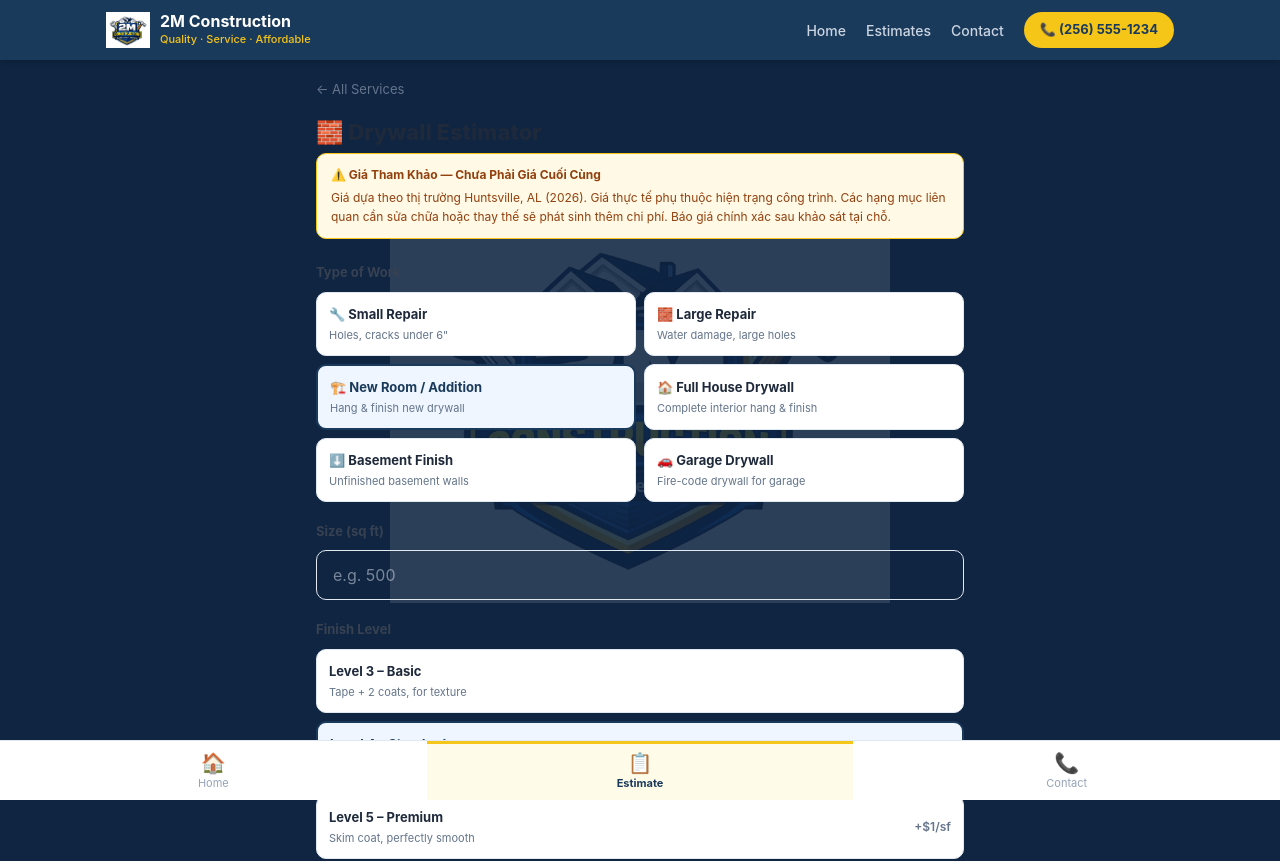
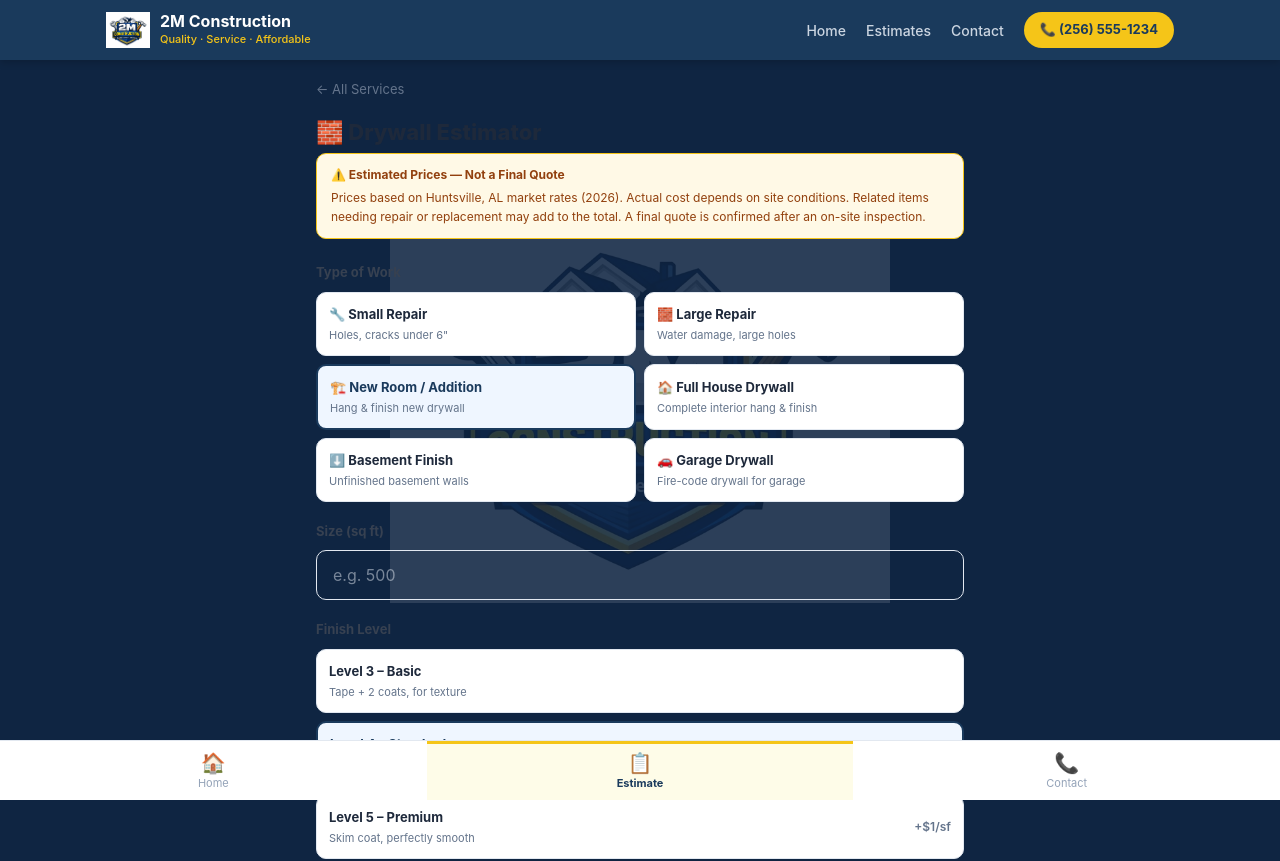
Before and after one commit to tomnguyen4484/2m-construction, a Next.js app: page /estimate/drywall in a window 1280 px wide. Shown: the top 861 px of the page. Built offline with nearby package versions, Linux system fonts and the light colour scheme.

Commit message:
Convert all Vietnamese text to English across all pages

```diff
--- a/app/estimate/bathroom/page.tsx
+++ b/app/estimate/bathroom/page.tsx
@@ -74,8 +74,8 @@ export default function BathroomEstimator() {
       <p style={{ color:'#64748B', fontSize:'13px', margin:'0 0 16px' }}>Huntsville, AL market rates 2026</p>
 
       <div style={{ background:'#FFF9E6', border:'1px solid #F5C518', borderRadius:'10px', padding:'12px 14px', marginBottom:'24px' }}>
-        <p style={{ fontSize:'12px', color:'#92400E', margin:'0 0 4px', fontWeight:700 }}>⚠️ Giá Tham Khảo — Chưa Phải Giá Cuối Cùng</p>
-        <p style={{ fontSize:'12px', color:'#92400E', margin:0, lineHeight:1.6 }}>Giá dựa theo thị trường Huntsville, AL (2026). Giá thực tế phụ thuộc hiện trạng công trình. Các hạng mục liên quan cần sửa chữa hoặc thay thế sẽ phát sinh thêm chi phí. Báo giá chính xác sau khảo sát tại chỗ.</p>
+        <p style={{ fontSize:'12px', color:'#92400E', margin:'0 0 4px', fontWeight:700 }}>⚠️ Estimated Prices — Not a Final Quote</p>
+        <p style={{ fontSize:'12px', color:'#92400E', margin:0, lineHeight:1.6 }}>Prices based on Huntsville, AL market rates (2026). Actual cost depends on site conditions. Related items needing repair or replacement may add to the total. A final quote is confirmed after an on-site inspection.</p>
       </div>
 
       {/* Scope */}
@@ -184,7 +184,7 @@ export default function BathroomEstimator() {
           <span>Total Estimate</span><span style={{ color:'#F5C518' }}>{fmt(total)}</span>
         </div>
         <p style={{ fontSize:'11px', color:'rgba(255,255,255,0.4)', margin:'12px 0 0' }}>
-          * Giá tham khảo. Chưa bao gồm phát sinh nếu có vấn đề ở plumbing/subfloor hiện tại.
+          * Estimate only. Does not include additional costs if plumbing or subfloor issues are found.
         </p>
       </div>
 
--- a/app/estimate/concrete/page.tsx
+++ b/app/estimate/concrete/page.tsx
@@ -152,7 +152,7 @@ export default function ConcreteEstimator() {
           <div style={{ display:'flex', justifyContent:'space-between', fontWeight:800, fontSize:'18px', borderTop:'1px solid rgba(255,255,255,0.2)', paddingTop:'12px', marginTop:'4px' }}>
             <span>Total Estimate</span><span style={{ color:'#F5C518' }}>{fmt(total)}</span>
           </div>
-          <p style={{ fontSize:'11px', color:'rgba(255,255,255,0.4)', margin:'12px 0 0' }}>* Giá tham khảo. Chưa bao gồm phát sinh do điều kiện đất nền hoặc truy cập công trình.</p>
+          <p style={{ fontSize:'11px', color:'rgba(255,255,255,0.4)', margin:'12px 0 0' }}>* Estimate only. Does not include additional costs due to soil conditions or site access.</p>
         </div>
       )}
 
--- a/app/estimate/deck/page.tsx
+++ b/app/estimate/deck/page.tsx
@@ -73,8 +73,8 @@ export default function DeckEstimator() {
       <h1 style={{ fontWeight:800, fontSize:'22px', color:'#1E293B', margin:'0 0 4px' }}>🏗️ Deck Estimator</h1>
 
       <div style={{ background:'#FFF9E6', border:'1px solid #F5C518', borderRadius:'10px', padding:'12px 14px', marginBottom:'24px' }}>
-        <p style={{ fontSize:'12px', color:'#92400E', margin:'0 0 4px', fontWeight:700 }}>⚠️ Giá Tham Khảo — Chưa Phải Giá Cuối Cùng</p>
-        <p style={{ fontSize:'12px', color:'#92400E', margin:0, lineHeight:1.6 }}>Giá dựa theo thị trường Huntsville, AL (2026). Giá thực tế phụ thuộc hiện trạng công trình. Các hạng mục liên quan cần sửa chữa hoặc thay thế sẽ phát sinh thêm chi phí. Báo giá chính xác sau khảo sát tại chỗ.</p>
+        <p style={{ fontSize:'12px', color:'#92400E', margin:'0 0 4px', fontWeight:700 }}>⚠️ Estimated Prices — Not a Final Quote</p>
+        <p style={{ fontSize:'12px', color:'#92400E', margin:0, lineHeight:1.6 }}>Prices based on Huntsville, AL market rates (2026). Actual cost depends on site conditions. Related items needing repair or replacement may add to the total. A final quote is confirmed after an on-site inspection.</p>
       </div>
 
       {/* Material */}
@@ -161,7 +161,7 @@ export default function DeckEstimator() {
           <div style={{ display:'flex', justifyContent:'space-between', fontWeight:800, fontSize:'18px', borderTop:'1px solid rgba(255,255,255,0.2)', paddingTop:'12px', marginTop:'4px' }}>
             <span>Total Estimate</span><span style={{ color:'#F5C518' }}>{fmt(total)}</span>
           </div>
-          <p style={{ fontSize:'11px', color:'rgba(255,255,255,0.4)', margin:'12px 0 0' }}>* Giá tham khảo. Chưa bao gồm phát sinh nếu có vấn đề phát hiện trong quá trình thi công.</p>
+          <p style={{ fontSize:'11px', color:'rgba(255,255,255,0.4)', margin:'12px 0 0' }}>* Estimate only. Does not include costs for issues discovered during construction.</p>
         </div>
       )}
 
--- a/app/estimate/drywall/page.tsx
+++ b/app/estimate/drywall/page.tsx
@@ -67,8 +67,8 @@ export default function DrywallEstimator() {
       <h1 style={{ fontWeight:800, fontSize:'22px', color:'#1E293B', margin:'0 0 4px' }}>🧱 Drywall Estimator</h1>
 
       <div style={{ background:'#FFF9E6', border:'1px solid #F5C518', borderRadius:'10px', padding:'12px 14px', marginBottom:'24px' }}>
-        <p style={{ fontSize:'12px', color:'#92400E', margin:'0 0 4px', fontWeight:700 }}>⚠️ Giá Tham Khảo — Chưa Phải Giá Cuối Cùng</p>
-        <p style={{ fontSize:'12px', color:'#92400E', margin:0, lineHeight:1.6 }}>Giá dựa theo thị trường Huntsville, AL (2026). Giá thực tế phụ thuộc hiện trạng công trình. Các hạng mục liên quan cần sửa chữa hoặc thay thế sẽ phát sinh thêm chi phí. Báo giá chính xác sau khảo sát tại chỗ.</p>
+        <p style={{ fontSize:'12px', color:'#92400E', margin:'0 0 4px', fontWeight:700 }}>⚠️ Estimated Prices — Not a Final Quote</p>
+        <p style={{ fontSize:'12px', color:'#92400E', margin:0, lineHeight:1.6 }}>Prices based on Huntsville, AL market rates (2026). Actual cost depends on site conditions. Related items needing repair or replacement may add to the total. A final quote is confirmed after an on-site inspection.</p>
       </div>
 
       <div style={{ marginBottom:'20px' }}>
@@ -149,7 +149,7 @@ export default function DrywallEstimator() {
           <div style={{ display:'flex', justifyContent:'space-between', fontWeight:800, fontSize:'18px', borderTop:'1px solid rgba(255,255,255,0.2)', paddingTop:'12px', marginTop:'4px' }}>
             <span>Total Estimate</span><span style={{ color:'#F5C518' }}>{fmt(total)}</span>
           </div>
-          <p style={{ fontSize:'11px', color:'rgba(255,255,255,0.4)', margin:'12px 0 0' }}>* Giá tham khảo. Chưa bao gồm phát sinh nếu có vấn đề phát hiện trong quá trình thi công.</p>
+          <p style={{ fontSize:'11px', color:'rgba(255,255,255,0.4)', margin:'12px 0 0' }}>* Estimate only. Does not include costs for issues discovered during construction.</p>
         </div>
       )}
 
--- a/app/estimate/flooring/page.tsx
+++ b/app/estimate/flooring/page.tsx
@@ -132,7 +132,7 @@ export default function FlooringEstimator() {
           <div style={{ display:'flex', justifyContent:'space-between', fontWeight:800, fontSize:'18px', borderTop:'1px solid rgba(255,255,255,0.2)', paddingTop:'12px', marginTop:'4px' }}>
             <span>Total Estimate</span><span style={{ color:'#F5C518' }}>{fmt(total)}</span>
           </div>
-          <p style={{ fontSize:'11px', color:'rgba(255,255,255,0.4)', margin:'12px 0 0' }}>* Giá tham khảo. Chưa bao gồm phát sinh nếu có vấn đề phát hiện trong quá trình thi công.</p>
+          <p style={{ fontSize:'11px', color:'rgba(255,255,255,0.4)', margin:'12px 0 0' }}>* Estimate only. Does not include costs for issues discovered during construction.</p>
         </div>
       )}
 
--- a/app/estimate/handyman/page.tsx
+++ b/app/estimate/handyman/page.tsx
@@ -68,8 +68,8 @@ export default function HandymanEstimator() {
       <p style={{ color:'#64748B', fontSize:'13px', margin:'0 0 16px' }}>Huntsville, AL — avg $50–$80/hr (2026)</p>
 
       <div style={{ background:'#FFF9E6', border:'1px solid #F5C518', borderRadius:'10px', padding:'12px 14px', marginBottom:'24px' }}>
-        <p style={{ fontSize:'12px', color:'#92400E', margin:'0 0 4px', fontWeight:700 }}>⚠️ Giá Tham Khảo — Chưa Phải Giá Cuối Cùng</p>
-        <p style={{ fontSize:'12px', color:'#92400E', margin:0, lineHeight:1.6 }}>Giá dựa theo thị trường Huntsville, AL (2026). Giá thực tế phụ thuộc hiện trạng công trình. Các hạng mục liên quan cần sửa chữa hoặc thay thế sẽ phát sinh thêm chi phí. Báo giá chính xác sau khảo sát tại chỗ.</p>
+        <p style={{ fontSize:'12px', color:'#92400E', margin:'0 0 4px', fontWeight:700 }}>⚠️ Estimated Prices — Not a Final Quote</p>
+        <p style={{ fontSize:'12px', color:'#92400E', margin:0, lineHeight:1.6 }}>Prices based on Huntsville, AL market rates (2026). Actual cost depends on site conditions. Related items needing repair or replacement may add to the total. A final quote is confirmed after an on-site inspection.</p>
       </div>
 
       <div style={{ marginBottom:'20px' }}>
@@ -117,7 +117,7 @@ export default function HandymanEstimator() {
           <span>Total Estimate</span><span style={{ color:'#F5C518' }}>{fmt(total)}</span>
         </div>
         <p style={{ fontSize:'11px', color:'rgba(255,255,255,0.4)', margin:'12px 0 0' }}>
-          * Giá tham khảo. {isHourly ? 'Giờ thực tế có thể khác. Xác nhận trước khi bắt đầu.' : 'Chưa bao gồm vật tư đặc biệt nếu cần.'}
+          * Estimate only. {isHourly ? 'Actual hours may vary. Confirmed before work begins.' : 'Special materials not included if required.'}
         </p>
       </div>
 
--- a/app/estimate/painting/page.tsx
+++ b/app/estimate/painting/page.tsx
@@ -69,8 +69,8 @@ export default function PaintingEstimator() {
       <h1 style={{ fontWeight:800, fontSize:'22px', color:'#1E293B', margin:'0 0 4px' }}>🎨 Painting Estimator</h1>
 
       <div style={{ background:'#FFF9E6', border:'1px solid #F5C518', borderRadius:'10px', padding:'12px 14px', marginBottom:'24px' }}>
-        <p style={{ fontSize:'12px', color:'#92400E', margin:'0 0 4px', fontWeight:700 }}>⚠️ Giá Tham Khảo — Chưa Phải Giá Cuối Cùng</p>
-        <p style={{ fontSize:'12px', color:'#92400E', margin:0, lineHeight:1.6 }}>Giá dựa theo thị trường Huntsville, AL (2026). Giá thực tế phụ thuộc hiện trạng công trình. Các hạng mục liên quan cần sửa chữa hoặc thay thế sẽ phát sinh thêm chi phí. Báo giá chính xác sau khảo sát tại chỗ.</p>
+        <p style={{ fontSize:'12px', color:'#92400E', margin:'0 0 4px', fontWeight:700 }}>⚠️ Estimated Prices — Not a Final Quote</p>
+        <p style={{ fontSize:'12px', color:'#92400E', margin:0, lineHeight:1.6 }}>Prices based on Huntsville, AL market rates (2026). Actual cost depends on site conditions. Related items needing repair or replacement may add to the total. A final quote is confirmed after an on-site inspection.</p>
       </div>
 
       <div style={{ marginBottom:'20px' }}>
@@ -149,7 +149,7 @@ export default function PaintingEstimator() {
           <div style={{ display:'flex', justifyContent:'space-between', fontWeight:800, fontSize:'18px', borderTop:'1px solid rgba(255,255,255,0.2)', paddingTop:'12px', marginTop:'4px' }}>
             <span>Total Estimate</span><span style={{ color:'#F5C518' }}>{fmt(total)}</span>
           </div>
-          <p style={{ fontSize:'11px', color:'rgba(255,255,255,0.4)', margin:'12px 0 0' }}>* Giá tham khảo. Chưa bao gồm phát sinh nếu bề mặt cần xử lý đặc biệt trước khi sơn.</p>
+          <p style={{ fontSize:'11px', color:'rgba(255,255,255,0.4)', margin:'12px 0 0' }}>* Estimate only. Does not include costs if surfaces require special preparation before painting.</p>
         </div>
       )}
 
--- a/app/estimate/roofing/page.tsx
+++ b/app/estimate/roofing/page.tsx
@@ -158,7 +158,7 @@ export default function RoofingEstimator() {
           <div style={{ display:'flex', justifyContent:'space-between', fontWeight:800, fontSize:'18px', borderTop:'1px solid rgba(255,255,255,0.2)', paddingTop:'12px', marginTop:'4px' }}>
             <span>Total Estimate</span><span style={{ color:'#F5C518' }}>{fmt(total)}</span>
           </div>
-          <p style={{ fontSize:'11px', color:'rgba(255,255,255,0.4)', margin:'12px 0 0' }}>* Giá tham khảo. Chưa bao gồm thay ván mái (decking) nếu cần sau kiểm tra.</p>
+          <p style={{ fontSize:'11px', color:'rgba(255,255,255,0.4)', margin:'12px 0 0' }}>* Estimate only. Does not include roof decking replacement if required after inspection.</p>
         </div>
       )}
 
--- a/app/layout.tsx
+++ b/app/layout.tsx
@@ -86,7 +86,7 @@ export default function RootLayout({ children }: { children: React.ReactNode })
         />
       </head>
       <body style={{ margin: 0, fontFamily: '-apple-system, BlinkMacSystemFont, "Segoe UI", sans-serif', background: '#0F2542', color: '#E2E8F0', paddingTop: '60px', paddingBottom: '64px' }}>
-        {/* Watermark logo cố định toàn trang */}
+        {/* Fixed full-page watermark logo */}
         <div style={{
           position: 'fixed',
           top: '50%',
```
